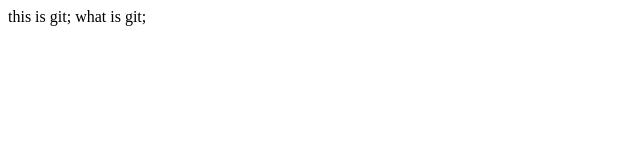
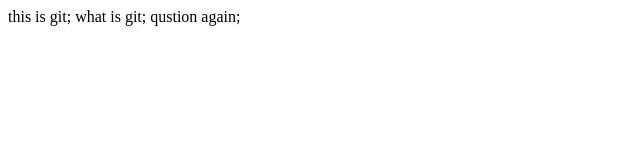
Before and after one commit to LewisPi/gitTest, a plain HTML site: page index.html in a window 1280 px wide. Shown: the whole page, without its empty margins (0-640 px from the left). Drawn offline with Linux system fonts and the light colour scheme.

Commit message:
modified index.html

```diff
--- a/index.html
+++ b/index.html
@@ -11,5 +11,7 @@
     this is git;
     what is git;
 
+     qustion again;
+
 </body>
 </html>
```
